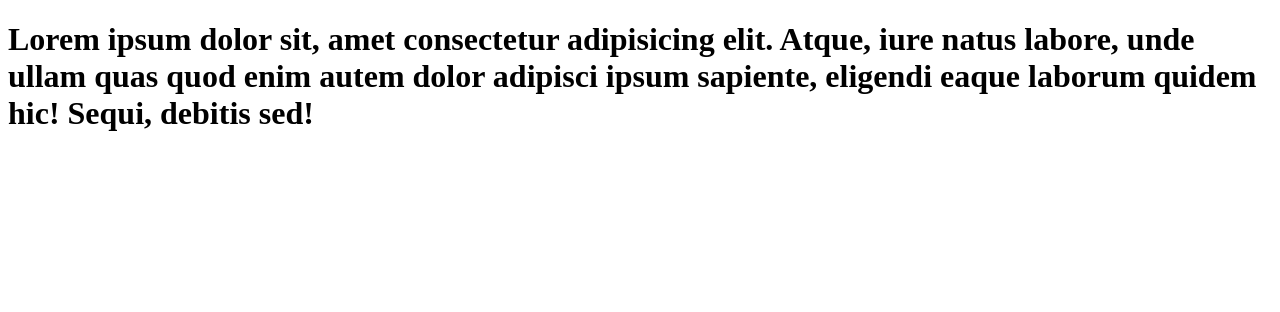
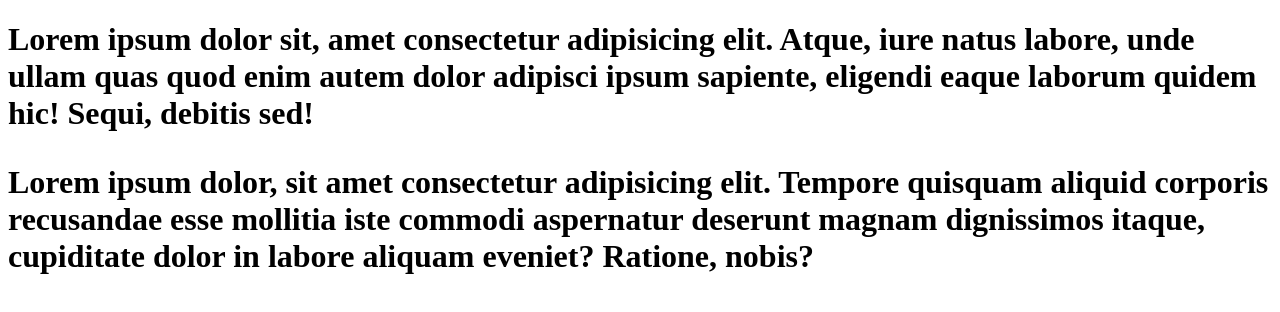
Before and after one commit to NagenVerma/learn-git, a plain HTML site: page index.html in a window 1280 px wide. Drawn offline with Linux system fonts and the light colour scheme.

Commit message:
add paragraph to code

```diff
--- a/index.html
+++ b/index.html
@@ -7,6 +7,7 @@
 </head>
 <body>
     <h1>Lorem ipsum dolor sit, amet consectetur adipisicing elit. Atque, iure natus labore, unde ullam quas quod enim autem dolor adipisci ipsum sapiente, eligendi eaque laborum quidem hic! Sequi, debitis sed!
+        <p>Lorem ipsum dolor, sit amet consectetur adipisicing elit. Tempore quisquam aliquid corporis recusandae esse mollitia iste commodi aspernatur deserunt magnam dignissimos itaque, cupiditate dolor in labore aliquam eveniet? Ratione, nobis?</p>
 
     </h1>
 </body>
```
